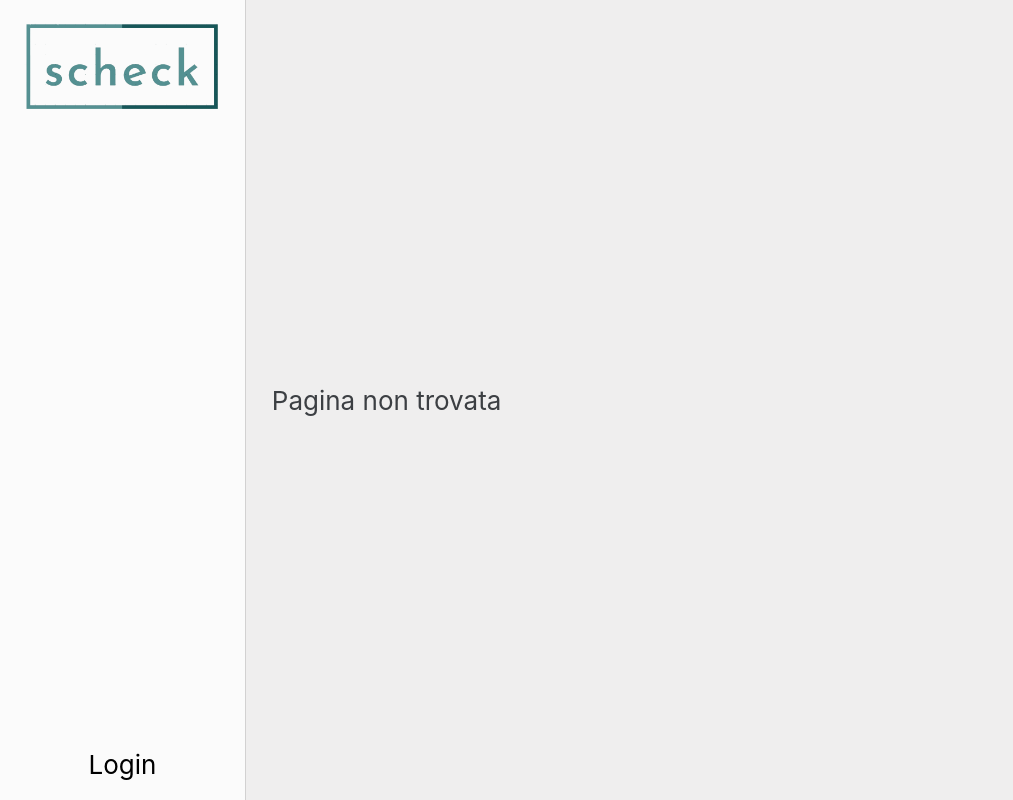
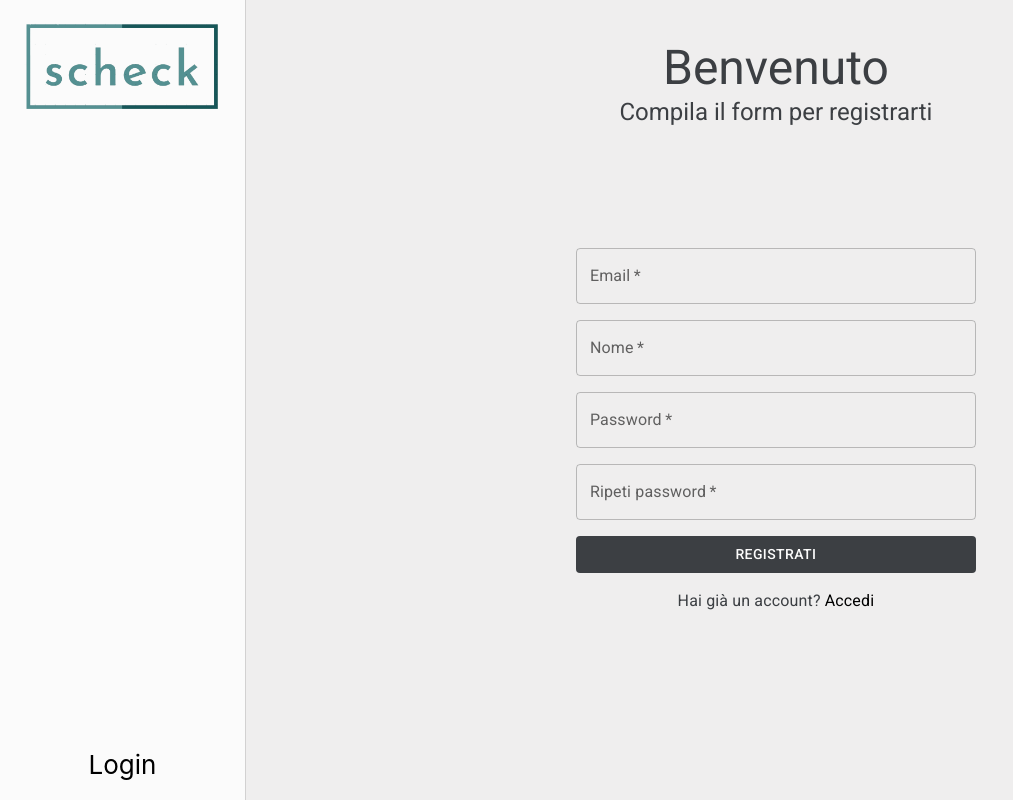
Before and after one commit to rebecca98m/scheck, a React (Create React App) app in the folder front/: page /signup in a window 1280 px wide. Shown: the whole page, without its empty margins (0-1013 px from the left). Built offline with nearby package versions, Linux system fonts and the light colour scheme; no server answers.

Commit message:
close #17 aggiunto signup

```diff
--- a/front/src/App.js
+++ b/front/src/App.js
@@ -13,6 +13,7 @@ import Projects from "./views/Pages/Projects";
 import NewProject from "./views/Pages/NewProject";
 import Project from "./views/Pages/Project";
 import Connect from "./views/Pages/Connect";
+import Signup from "./views/Pages/Signup"
 
 function App() {
 
@@ -33,6 +34,7 @@ function App() {
                         <Route path="projects/details/:id/connect" element={<Connect />}/>
                     </Route>
                     <Route path="login" element={<Login />} />
+                    <Route path="signup" element={<Signup />} />
                     <Route path="user" element={<User />} />
                     <Route path="*" element={<NoPage />} />
                 </Route>
--- a/front/src/Controller/Login/AuthProvider.js
+++ b/front/src/Controller/Login/AuthProvider.js
@@ -68,8 +68,40 @@ const AuthProvider = ({children}) => {
         //TODO: gestire utente non loggato
     }
 
+    const signup = (data) => {
+        startLoad();
+        return axios.get('http://api.scheck.test/sanctum/csrf-cookie', {
+            withCredentials: true,
+            withXSRFToken: true
+        })
+            .then(response => {
+                return axios.post("http://api.scheck.test/api/register", data, {
+                    withCredentials: true,
+                    withXSRFToken: true
+                })
+                    .then(loginData => {
+                        setUser(loginData.data.result);
+                        setLogged(true);
+                        navigate("/");
+
+                        return loginData;
+                    })
+                    .catch(err => {
+                        if (err.response && err.response.data && err.response.data.errors) {
+                            throw err.response.data.errors;
+                        }
+                        throw err;
+                    });
+            })
+            .catch(err => {
+                throw err;
+            })
+            .finally(endLoad);
+    };
+
+
     return (
-        <AuthContext.Provider value={{user, logged, loginAction, logOut, getUserData}}>
+        <AuthContext.Provider value={{user, logged, loginAction, logOut, getUserData, signup}}>
             {children}
         </AuthContext.Provider>
     );
--- a/front/src/views/Pages/Login.js
+++ b/front/src/views/Pages/Login.js
@@ -44,7 +44,7 @@ const Login = () => {
             </Stack>
 
 
-            <ErrorAlert openStatus={openAlert}>
+            <ErrorAlert openAlert={openAlert} setOpenAlert={setOpenAlert}>
                 <AlertTitle>Errore nel login:</AlertTitle>
                     <Typography variant="body1" >{textAlert}</Typography>
             </ErrorAlert>
--- a/front/src/views/Pages/Project.js
+++ b/front/src/views/Pages/Project.js
@@ -113,7 +113,7 @@ const Reports = () => {
     return (
         <>
 
-            <ErrorAlert openStatus={openAlert}>
+            <ErrorAlert openAlert={openAlert} setOpenAlert={setOpenAlert}>
                 <AlertTitle>Errori nei report:</AlertTitle>
 
                 {
--- a/front/src/views/Pages/Signup.js
+++ b/front/src/views/Pages/Signup.js
@@ -0,0 +1,104 @@
+import React, {useState} from "react";
+import {useAuth} from "../../Controller/Login/AuthProvider";
+import {AlertTitle, Button, Fab, List, ListItem, Stack, Typography} from "@mui/material";
+import {Link} from "react-router-dom";
+import ErrorAlert from "../components/ErrorAlert";
+import TextField from "@mui/material/TextField";
+import DoneIcon from "@mui/icons-material/DoneRounded";
+
+const Login = () => {
+    const [input, setInput] = useState({
+        email: "",
+        password: "",
+        name: ""
+    })
+    const [openAlert, setOpenAlert] = useState(false);
+    const [textAlert, setTextAlert] = useState(null);
+    const auth = useAuth();
+    const handleSubmitEvent = () => {
+        if (input.email !== "" && input.password !== "" && input.name !== "") {
+            auth.signup(input)
+                .catch(errors => {
+                    console.log(errors);
+                    const errorMessage = Object.values(errors)
+                        .flat()
+                        .join("\n");
+                    setTextAlert(errorMessage);
+                    setOpenAlert(true);
+                });
+            return;
+        }
+        setTextAlert("Compilare tutti i campi");
+        setOpenAlert(true);
+    };
+
+
+    const handleInput = (e) => {
+        const {name, value} = e.target;
+        setInput((prev)=> ({
+            ...prev,
+            [name]:value,
+        }));
+    };
+
+    return (
+        <Stack sx={{alignItems:'center', height: '90vh', textAlign:'center'}}>
+
+            <Stack sx={{mb:5}}>
+                <Typography variant="h3">Benvenuto</Typography>
+                <Typography variant="h5">Compila il form per registrarti</Typography>
+            </Stack>
+
+
+            <ErrorAlert openAlert={openAlert} setOpenAlert={setOpenAlert}>
+                <AlertTitle>Errore:</AlertTitle>
+                <Typography variant="body1" >{textAlert}</Typography>
+            </ErrorAlert>
+
+            <Stack spacing={{ xs: 1, sm: 2 }} sx={{width:400, mt:10, alignItems:'space-between'}}>
+                <TextField
+                    required
+                    type="email"
+                    id="user-email"
+                    name="email"
+                    label="Email"
+                    onChange={handleInput}
+                />
+
+                <TextField
+                    required
+                    type="name"
+                    id="name"
+                    name="name"
+                    label="Nome"
+                    onChange={handleInput}
+                />
+
+                <TextField
+                    required
+                    type="password"
+                    id="password"
+                    name="password"
+                    label="Password"
+                    onChange={handleInput}
+                />
+                <TextField
+                    required
+                    type="password"
+                    id="password_confirmation"
+                    name="password_confirmation"
+                    label="Ripeti password"
+                    onChange={handleInput}
+                />
+                <Button className="button" sx={{selfAlign:'center'}} onClick={() => handleSubmitEvent()}>Registrati</Button>
+
+                <Typography variant="body1" sx={{textAlign:'center'}}>Hai già un account? <Link to={"/login"}>Accedi</Link></Typography>
+            </Stack>
+
+
+        </Stack>
+
+    );
+};
+
+export default Login;
--- a/front/src/views/components/ErrorAlert.js
+++ b/front/src/views/components/ErrorAlert.js
@@ -6,16 +6,11 @@ import Collapse from '@mui/material/Collapse';
 import CloseIcon from '@mui/icons-material/Close';
 import {useEffect} from "react";
 
-export default function ErrorAlert({openStatus, children}) {
-    const [open, setOpen] = React.useState(openStatus);
-
-    useEffect(() => {
-        setOpen(openStatus)
-    }, [openStatus]);
+export default function ErrorAlert({openAlert, setOpenAlert, children}) {
 
     return (
-        <Box sx={{ width: '98%' }}>
-            <Collapse in={open}>
+        <Box sx={{ textAlign:'start' }}>
+            <Collapse in={openAlert}>
                 <Alert severity="error" variant="filled"
                        action={
                            <IconButton
@@ -23,7 +18,7 @@ export default function ErrorAlert({openStatus, children}) {
                                color="inherit"
                                size="small"
                                onClick={() => {
-                                setOpen(false);
+                                   setOpenAlert(false);
                                }}
                            >
                                <CloseIcon fontSize="inherit" />
```
Also changed, not shown: 1 other file (tests, documents, lock files or other folders). Lines whose indentation alone changed are shown as unchanged.
